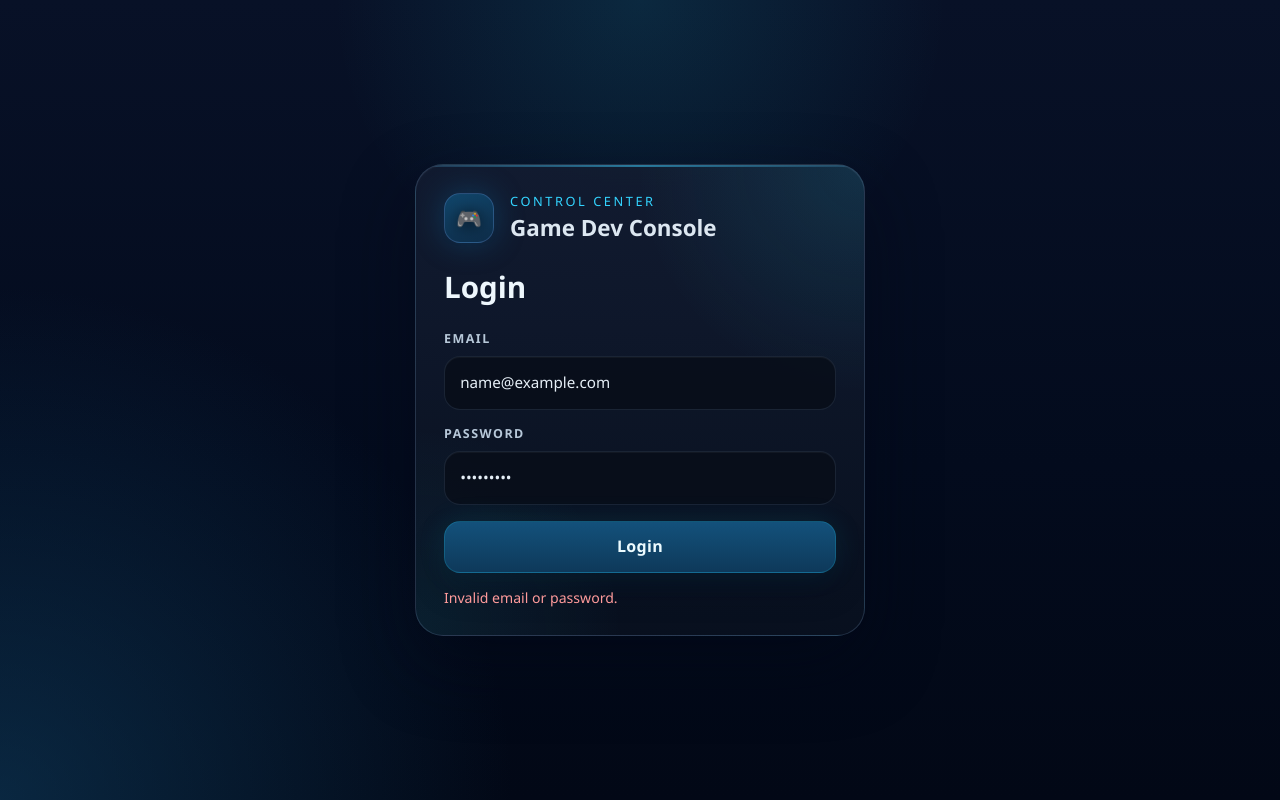
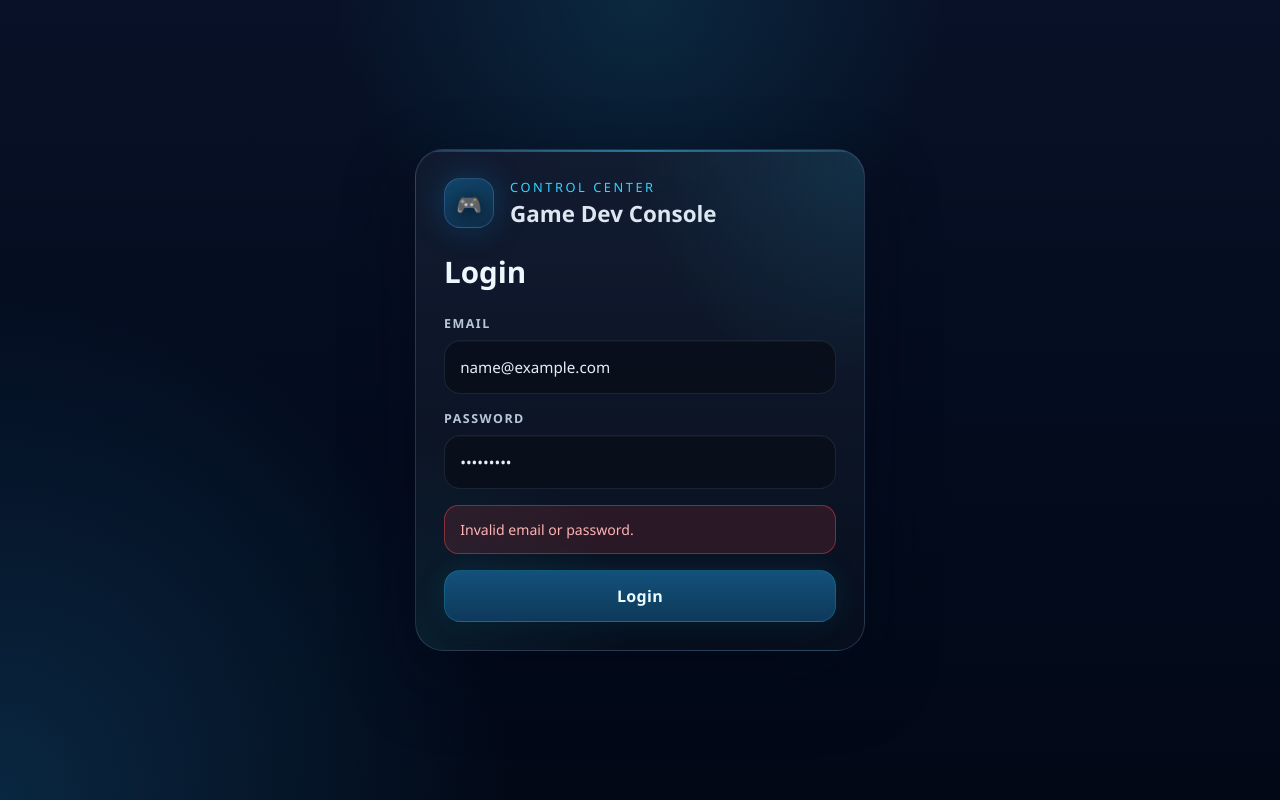
Before and after one commit to Arsiievych/admin-panel, an Angular app: page /login in a window 1280 px wide. Both pictures are taken after typing "name@example.com", "Sample123" into the empty fields and a click on the button "Login". Built offline with nearby package versions, Linux system fonts and the light colour scheme; no server answers.

Commit message:
feat(auth): Improve error message styling and adjust placement in Login form

```diff
--- a/src/app/features/auth/login/login.css
+++ b/src/app/features/auth/login/login.css
@@ -173,7 +173,11 @@
 
 .login-error {
   margin: 0;
-  color: #ff9b9b;
+  padding: 0.85rem 0.95rem;
+  border: 1px solid rgba(239, 68, 68, 0.46);
+  border-radius: 0.9rem;
+  background: rgba(239, 68, 68, 0.14);
+  color: #ffb4b4;
   font-size: 0.88rem;
   line-height: 1.4;
 }
--- a/src/app/features/auth/login/login.html
+++ b/src/app/features/auth/login/login.html
@@ -43,13 +43,12 @@
                         <span class="login-field-error">Password must be at least 6 characters.</span>
                     }
                 </label>
-
+                @if (errorMessage()) {
+                    <p class="login-error">{{ errorMessage() }}</p>
+                }
                 <button class="login-submit" type="submit" [disabled]="isSubmitting()">
                     {{ isSubmitting() ? 'Logging in...' : 'Login' }}
                 </button>
-                @if (errorMessage()) {
-                    <p class="login-error">{{ errorMessage() }}</p>
-                }
             </form>
         </div>
     </section>
```
